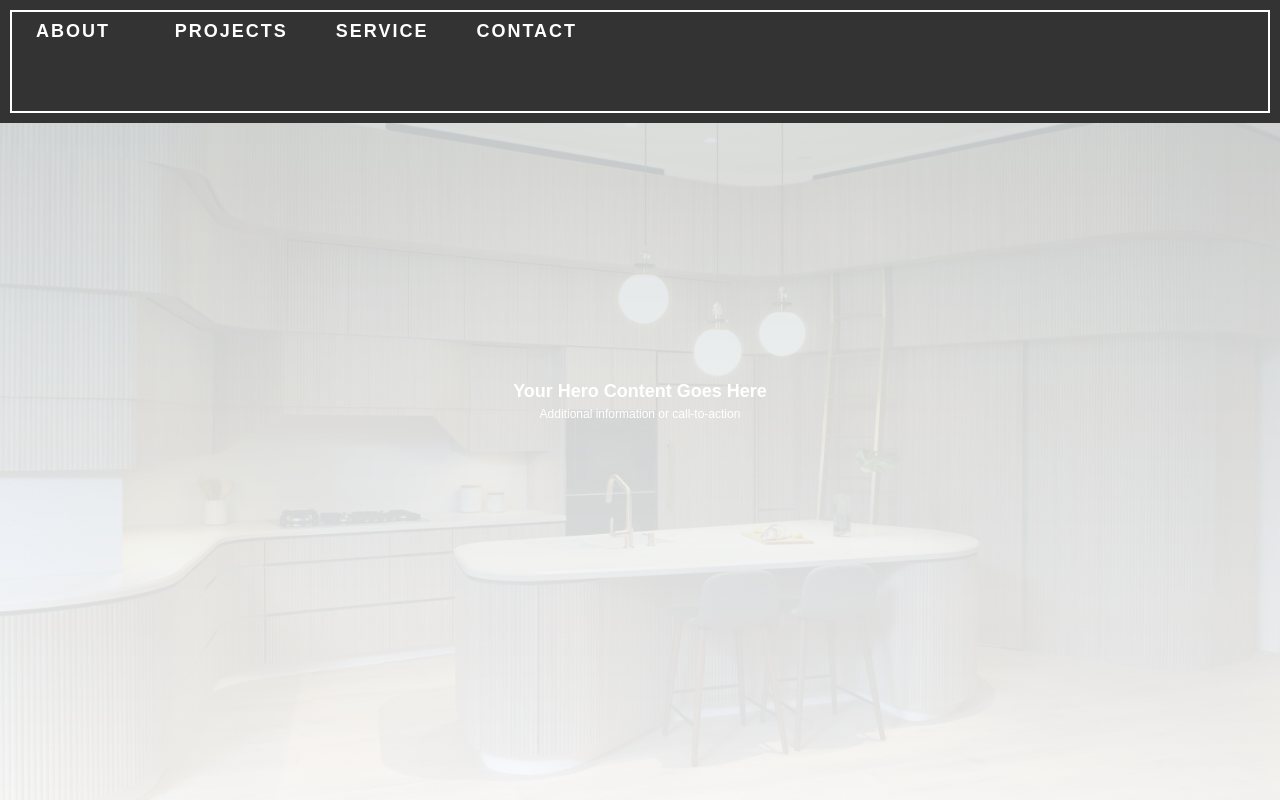
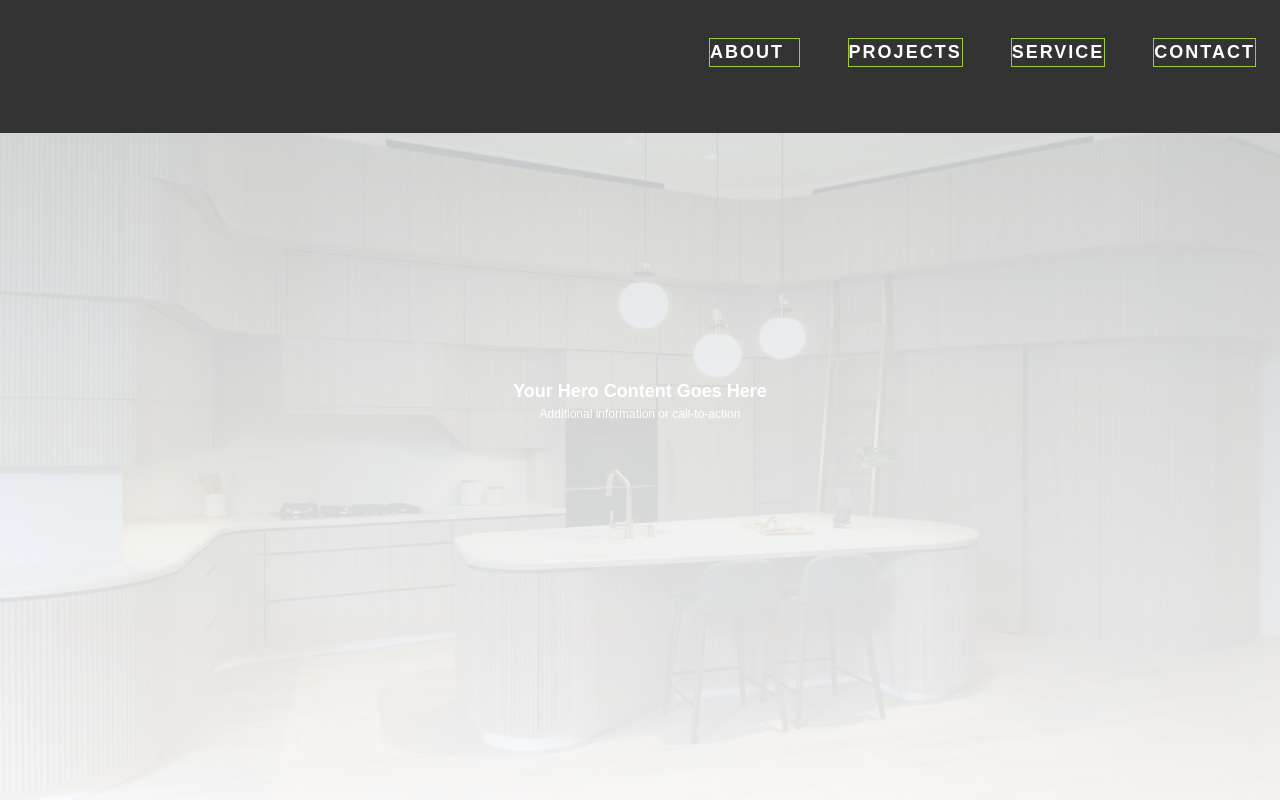
Before and after one commit to Plofland/idstprojects, a Next.js app: page / in a window 1280 px wide. Built offline with nearby package versions, Linux system fonts and the light colour scheme.

Commit message:
fix navbar header border bottom

```diff
--- a/src/components/navbar.js
+++ b/src/components/navbar.js
@@ -9,7 +9,7 @@ const Navbar = () => {
 				href="/about"
 				rel="noopener noreferrer"
 			>
-				<h2>About</h2>
+				<NavName>About</NavName>
 				<SubMenuContainer>
 					<SubMenu>
 						<SubMenuItem>Number 1</SubMenuItem>
@@ -22,7 +22,7 @@ const Navbar = () => {
 				href="/projects"
 				rel="noopener noreferrer"
 			>
-				<h2>Projects</h2>
+				<NavName>Projects</NavName>
 				<SubMenuContainer>
 					<SubMenu>
 						<SubMenuItem>Number 1</SubMenuItem>
@@ -34,7 +34,7 @@ const Navbar = () => {
 				href="/services"
 				rel="noopener noreferrer"
 			>
-				<h2>Service</h2>
+				<NavName>Service</NavName>
 				<SubMenuContainer>
 					<SubMenu>
 						<SubMenuItem>Number 1</SubMenuItem>
@@ -48,11 +48,10 @@ const Navbar = () => {
 				target="_blank"
 				rel="noopener noreferrer"
 			>
-				<h2>Contact</h2>
+				<NavName>Contact</NavName>
 				<SubMenuContainer>
 					<SubMenu>
 						<SubMenuItem>Number 1</SubMenuItem>
-
 						<SubMenuItem>Number 2</SubMenuItem>
 					</SubMenu>
 				</SubMenuContainer>
@@ -68,9 +67,30 @@ const Container = styled.div`
 	grid-template-columns: repeat(4, minmax(25%, auto));
 	max-width: 100vw;
 	width: 100%;
-	/* justify-content: flex-end;
-	align-items: flex-end; */
-	border: 2px solid white;
+	justify-content: flex-end;
+	align-items: flex-end;
+	/* border: 2px solid white; */
+`;
+
+const NavName = styled.h2`
+    position: relative;
+
+	&:before {
+		content: '';
+		position: absolute;
+		bottom: 0;
+		left: 0;
+		width: 0;
+		height: 2px;
+		background-color: white;
+		transition: width 0.7s ease;
+	}
+
+    &:hover:before {
+        width: 100%;
+	}
+
+    border: 1px solid yellowgreen;
 `;
 
 const SubMenuContainer = styled.div`
@@ -92,36 +112,13 @@ const NavItem = styled(Link)`
 		margin: 0;
 	}
 
-	&:hover {
-		h2::before {
-			width: 100%;
-		}
-	}
-
 	&:hover ${SubMenuContainer} {
 		/* Show the SubMenuContainer on hover */
 		height: auto;
 	}
-
-	h2::before {
-		content: '';
-		position: absolute;
-		bottom: 0;
-		left: 0;
-		width: 0;
-		height: 2px;
-		background-color: white;
-		transition: width 0.7s ease;
-	}
 `;
 
-
-
 const SubMenu = styled.ul`
-	/* position: absolute;
-	top: 100%;
-	left: 0;
-	width: 120px; */
 	background-color: rgba(169, 169, 169, 0.5);
 	opacity: 0; /* Initially hidden */
 	pointer-events: none; /* Initially not clickable */
--- a/src/pages/index.js
+++ b/src/pages/index.js
@@ -20,7 +20,7 @@ export default function Home() {
 				<link rel="icon" href="/favicon.ico" />
 			</Head>
 			<ResetStyles />
-			<main>
+			<Main>
 				<NavContainer>
 					<Navbar />
 				</NavContainer>
@@ -28,8 +28,7 @@ export default function Home() {
 					<HeroImage
 						src="/luxury-builder-new-york-city-04.jpg"
 						alt="Hero Image Alt Text"
-						layout="fill"
-						objectFit="cover"
+            fill={true}
 					/>
 					<HeroContent>
 						<h1>Your Hero Content Goes Here</h1>
@@ -40,18 +39,23 @@ export default function Home() {
 					</HeroContent>
 				</HeroSection>
 				{/* <Content /> */}
-			</main>
+			</Main>
 		</>
 	);
 }
 
+const Main = styled.main`
+  position: relative;
+`;
+
 const NavContainer = styled.div`
 	background-color: #333;
 	color: white;
-	padding: 10px;
+	padding-top: 2rem;
 	position: fixed;
 	width: 100%;
 	z-index: 100;
+  position: absolute;
 `;
 
 const HeroSection = styled.section`
@@ -60,7 +64,6 @@ const HeroSection = styled.section`
 `;
 
 const HeroImage = styled(Image)`
-	/* Optional: Apply additional styles to the image if needed */
 	z-index: -1;
   opacity: 10%;
 `;
```
